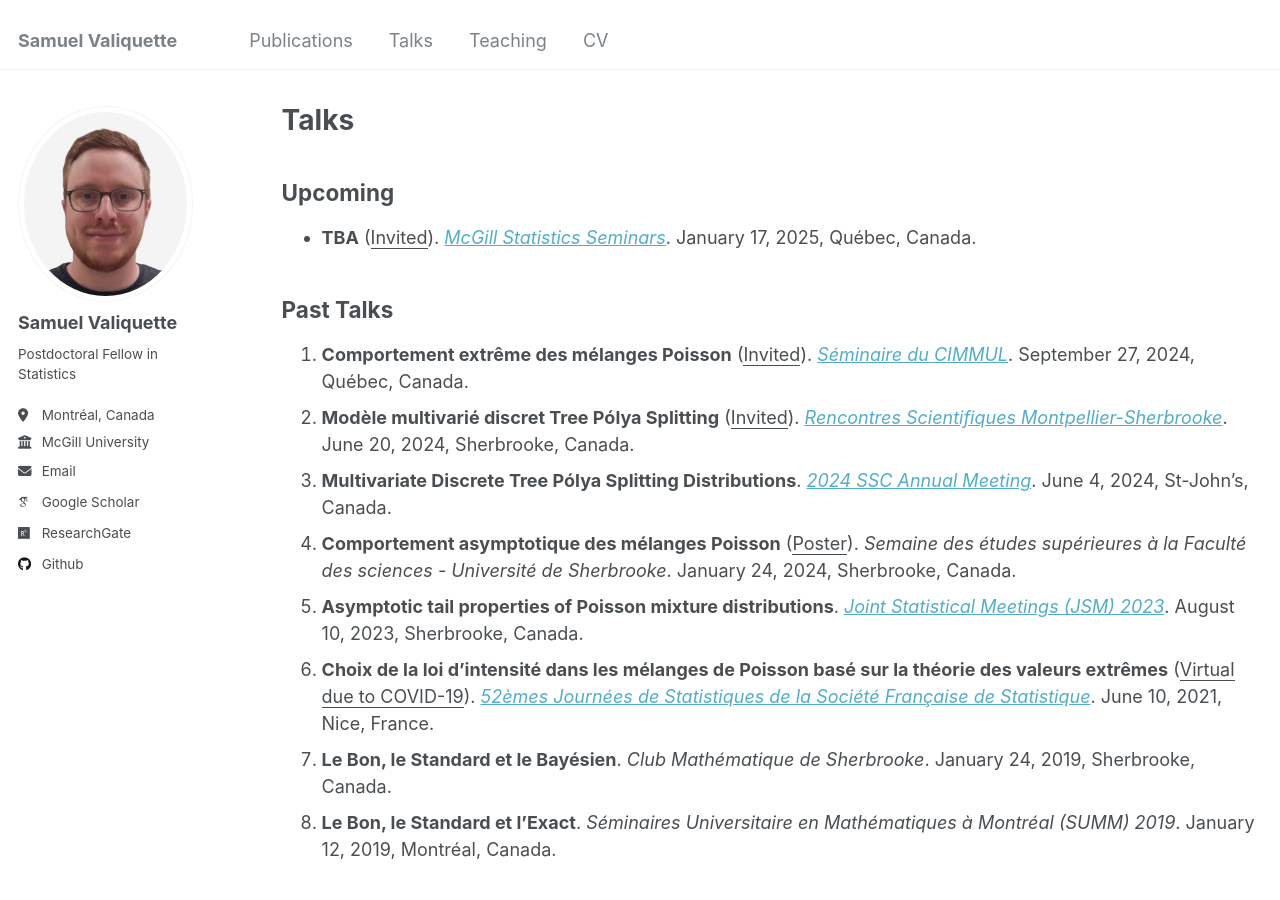
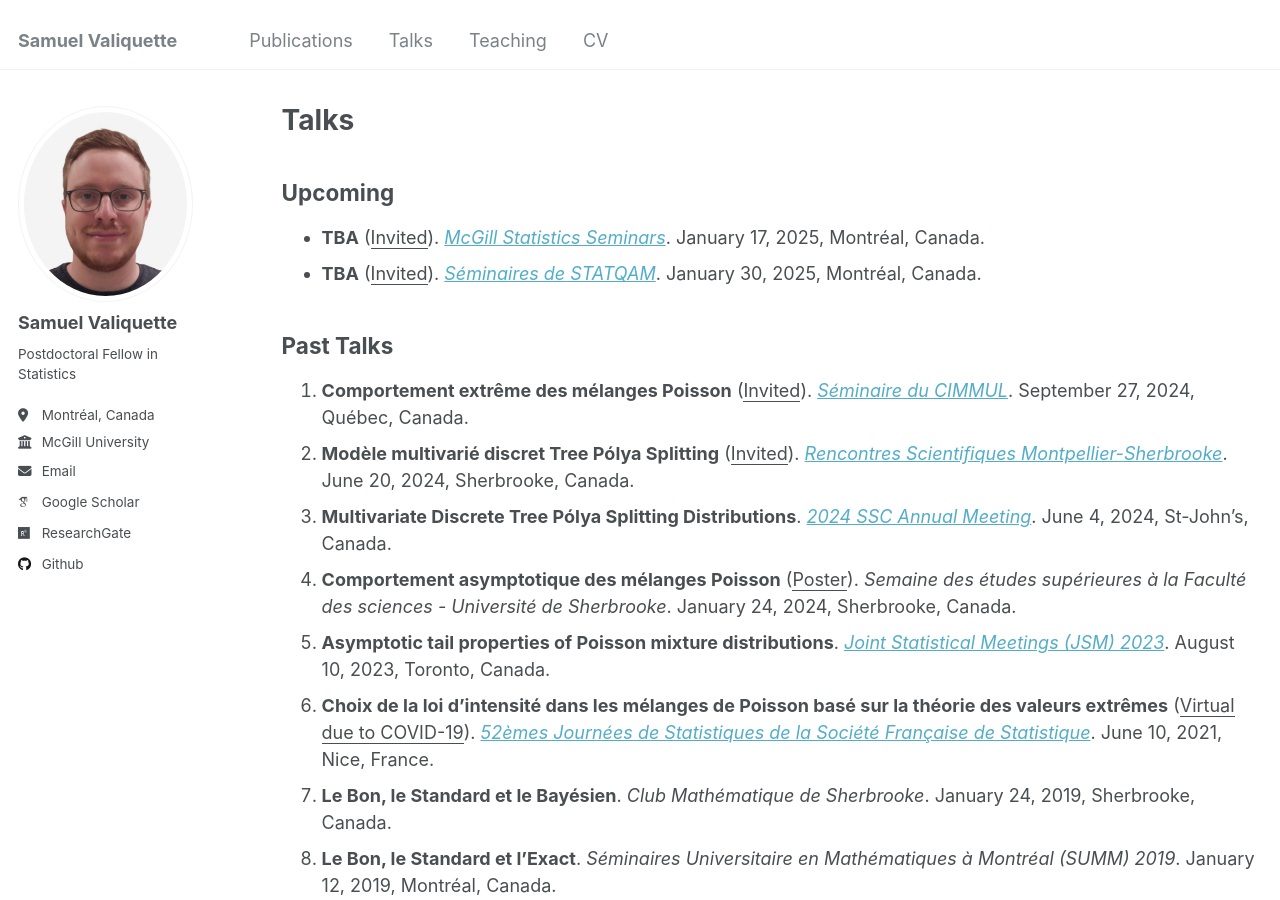
Before and after one commit to s-valiquette/s-valiquette.github.io, a Jekyll site: the page built from _pages/talks.md, in a window 1280 px wide and 900 px high. Built offline with Jekyll 4.4.1, drawn with Linux system fonts in a browser that asks for light colours; some web fonts are replaced.

Commit message:
Update talks.md

```diff
--- a/_pages/talks.md
+++ b/_pages/talks.md
@@ -6,14 +6,15 @@ author_profile: true
 ---
 
 ## Upcoming
-- **TBA** (<ins>Invited</ins>). *[McGill Statistics Seminars](https://mcgillstat.github.io/)*. January 17, 2025, Québec, Canada.
+- **TBA** (<ins>Invited</ins>). *[McGill Statistics Seminars](https://mcgillstat.github.io/)*. January 17, 2025, Montréal, Canada.
+- **TBA** (<ins>Invited</ins>). *[Séminaires de STATQAM](https://statqam.uqam.ca/2024-2025/)*. January 30, 2025, Montréal, Canada.
 
 ## Past Talks
 1. **Comportement extrême des mélanges Poisson** (<ins>Invited</ins>). *[Séminaire du CIMMUL](https://cimmul.fsg.ulaval.ca/event/seminaire-du-cimmul-statistique-simon-valiquette/)*. September 27, 2024, Québec, Canada.
 2. **Modèle multivarié discret Tree Pólya Splitting** (<ins>Invited</ins>). *[Rencontres Scientifiques Montpellier-Sherbrooke](http://s-valiquette.github.io/files/colloque_statistique_UdeS_UM_2024.pdf)*. June 20, 2024, Sherbrooke, Canada.
 3. **Multivariate Discrete Tree Pólya Splitting Distributions**. *[2024 SSC Annual Meeting](https://ssc.ca/en/meeting/annual/presentation/multivariate-discrete-tree-polya-splitting-distributions)*. June 4, 2024, St-John’s, Canada.
 4. **Comportement asymptotique des mélanges Poisson** (<ins>Poster</ins>). *Semaine des études supérieures à la Faculté des sciences - Université de Sherbrooke*. January 24, 2024, Sherbrooke, Canada.
-5. **Asymptotic tail properties of Poisson mixture distributions**. *[Joint Statistical Meetings (JSM) 2023](https://ww2.amstat.org/meetings/jsm/2023/program.cfm)*. August 10, 2023, Sherbrooke, Canada.
+5. **Asymptotic tail properties of Poisson mixture distributions**. *[Joint Statistical Meetings (JSM) 2023](https://ww2.amstat.org/meetings/jsm/2023/program.cfm)*. August 10, 2023, Toronto, Canada.
 6. **Choix de la loi d’intensité dans les mélanges de Poisson basé sur la théorie des valeurs extrêmes** (<ins>Virtual due to COVID-19</ins>). *[52èmes Journées de Statistiques de la Société Française de Statistique](https://jds2021.sciencesconf.org/program/details.html)*. June 10, 2021, Nice, France.
 7. **Le Bon, le Standard et le Bayésien**. *Club Mathématique de Sherbrooke*. January 24, 2019, Sherbrooke, Canada.
 8. **Le Bon, le Standard et l’Exact**. *Séminaires Universitaire en Mathématiques à Montréal (SUMM) 2019*. January 12, 2019, Montréal, Canada.
```
